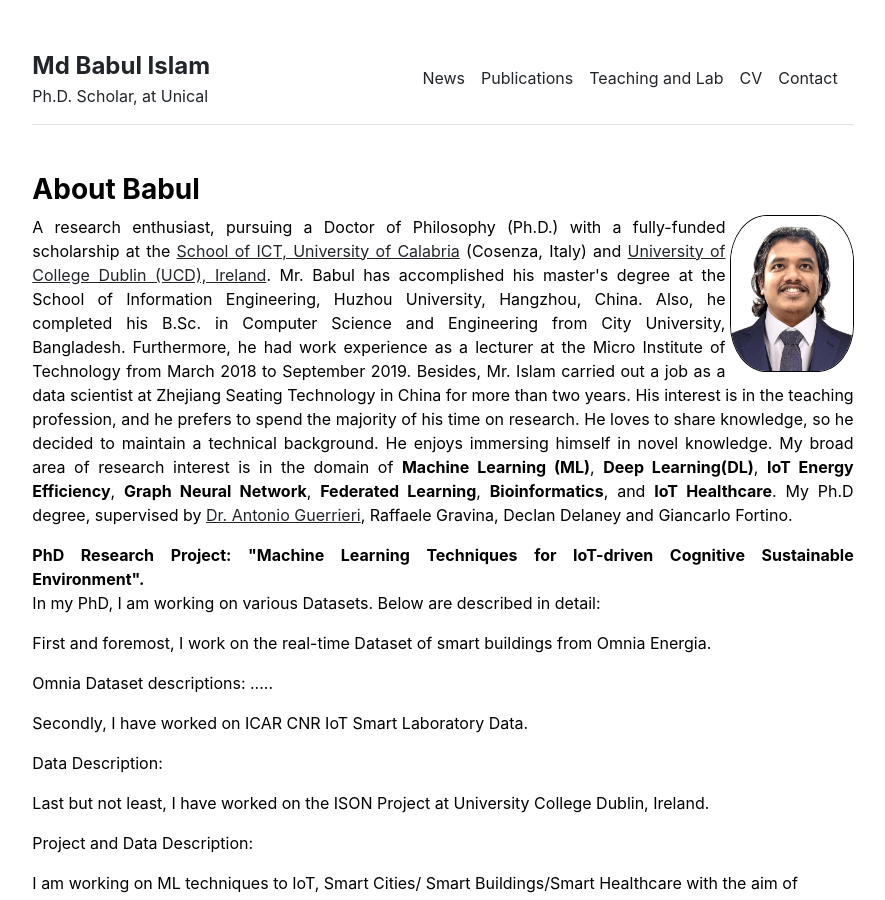
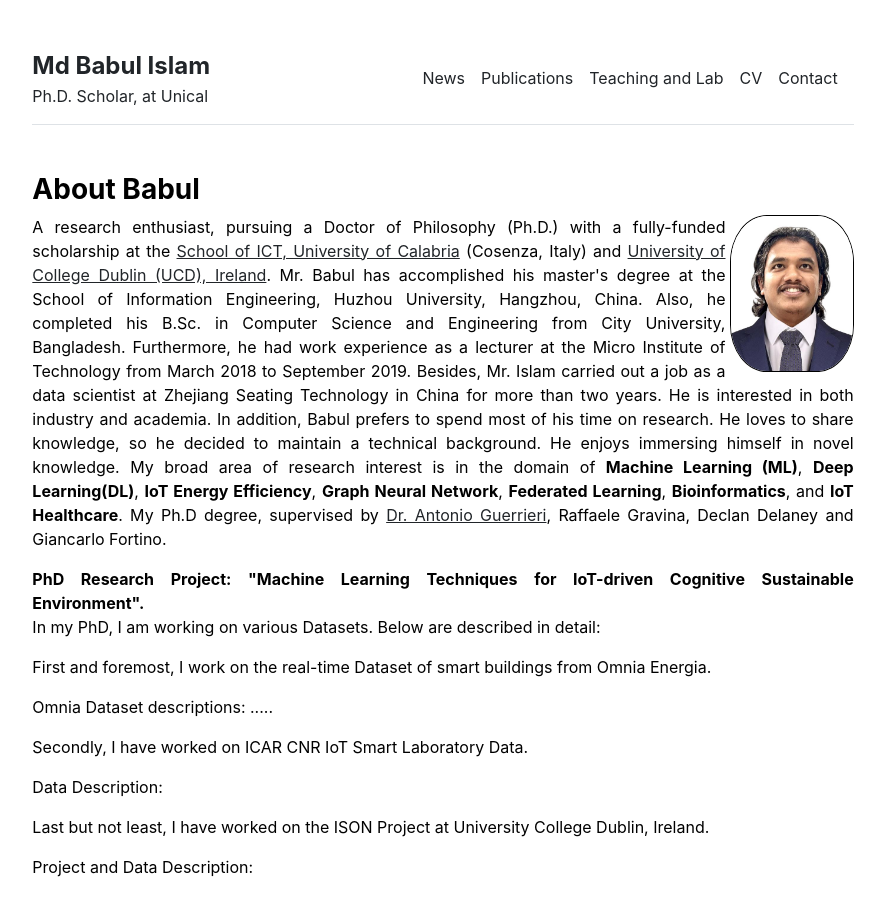
Before and after one commit to babulcseian/babulcseian.github.io, a Jekyll site: the page built from index.md, in a window 1280 px wide and 900 px high. Shown: the whole window, without its empty margins (197-1082 px from the left). Built offline with Jekyll 4.4.1, drawn with Linux system fonts in a browser that asks for light colours; a style sheet for code colours, icons or effects is not loaded.

Commit message:
Update home.html

```diff
--- a/_layouts/home.html
+++ b/_layouts/home.html
@@ -14,7 +14,7 @@ layout: default
        Also, he completed his B.Sc. in Computer Science and Engineering from City University, Bangladesh.
        Furthermore, he had work experience as a lecturer at the Micro Institute of Technology from March 2018 to September 2019.
        Besides, Mr. Islam carried out a job as a data scientist at Zhejiang Seating Technology in China for more than two years.
-       His interest is in the teaching profession, and he prefers to spend the majority of his time on research.
+       He is interested in both industry and academia. In addition, Babul prefers to spend most of his time on research.
        He loves to share knowledge, so he decided to maintain a technical background. He enjoys immersing himself in novel knowledge.
        My broad area of research interest is in the domain of <strong>Machine Learning (ML)</strong>, <strong>Deep Learning(DL)</strong>, <strong>IoT Energy Efficiency</strong>, <strong>Graph Neural Network</strong>, <strong>Federated Learning</strong>, <strong>Bioinformatics</strong>, and <strong> IoT Healthcare</strong>.
 
```
